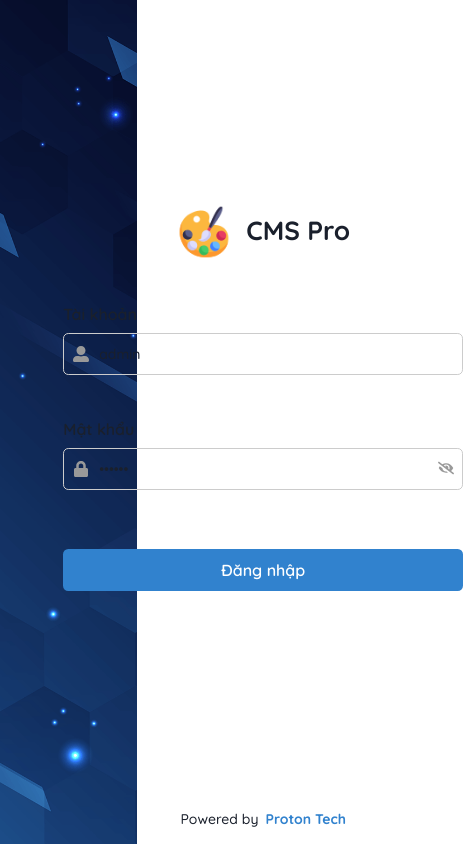
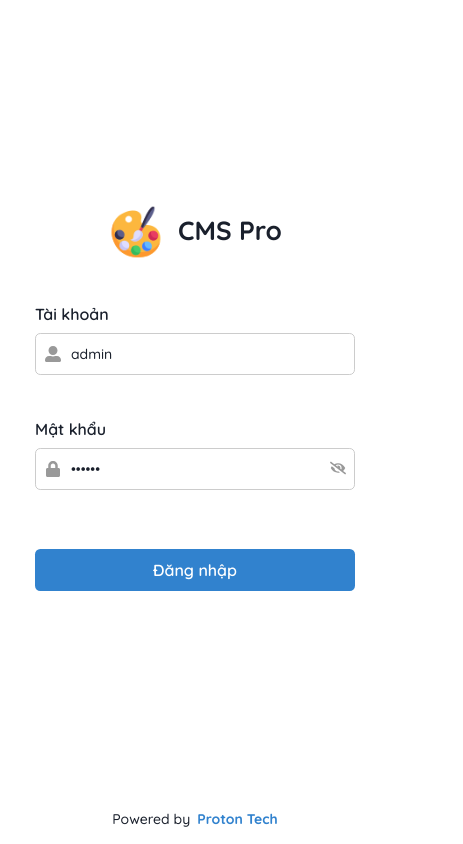
Before and after one commit to ducnguyenhong/base-react-cms, a React (Create React App) app: page /login in a window 390 px wide. Shown: the whole page, 463 px wide, since content can reach past the window. Built offline with nearby package versions, Linux system fonts and the light colour scheme.

Commit message:
Responsive page Login

```diff
--- a/package.json
+++ b/package.json
@@ -14,6 +14,7 @@
     "prop-types": "^15.8.1",
     "react": "^18.2.0",
     "react-dom": "^18.2.0",
+    "react-helmet": "^6.1.0",
     "react-hook-form": "^7.43.1",
     "react-icons": "^4.7.1",
     "react-router-dom": "^6.8.1",
--- a/src/pages/example/example.js
+++ b/src/pages/example/example.js
@@ -1,10 +1,18 @@
 import { Flex } from '@chakra-ui/react';
+import { Helmet } from 'react-helmet';
 import { useScrollTop } from 'utils/helper';
 
 const Example = () => {
   useScrollTop();
 
-  return <Flex>Home Page</Flex>;
+  return (
+    <Flex>
+      <Helmet>
+        <title>Example | CMS Pro</title>
+      </Helmet>
+      Home Page
+    </Flex>
+  );
 };
 
 export default Example;
--- a/src/pages/home/home.js
+++ b/src/pages/home/home.js
@@ -1,4 +1,5 @@
 import { Box, Flex } from '@chakra-ui/react';
+import { Helmet } from 'react-helmet';
 import { useScrollTop } from 'utils/helper';
 
 const Home = () => {
@@ -6,6 +7,9 @@
 
   return (
     <Flex direction="column">
+      <Helmet>
+        <title>Bảng điều khiển | CMS Pro</title>
+      </Helmet>
       <Box mt={16}>home</Box>
     </Flex>
   );
--- a/src/pages/login/login.js
+++ b/src/pages/login/login.js
@@ -2,18 +2,20 @@
 import ImgLoginIntro from 'assets/images/login-intro.png';
 import Logo from 'assets/images/logo.png';
 import { useCallback, useEffect, useState } from 'react';
+import { Helmet } from 'react-helmet';
 import { useForm } from 'react-hook-form';
 import { FaEye, FaEyeSlash, FaLock, FaUserAlt } from 'react-icons/fa';
 import { useNavigate } from 'react-router-dom';
 import { useRecoilState } from 'recoil';
 import { tokenState } from 'state-manage/recoil';
-import { showToast } from 'utils/helper';
+import { showToast, useMediaQuery } from 'utils/helper';
 
 const Login = () => {
   const [showPass, setShowPass] = useState(false);
   const [isLoading, setIsLoading] = useState(false);
   const [token, setToken] = useRecoilState(tokenState);
   const navigate = useNavigate();
+  const isMobileAndTablet = useMediaQuery('(max-width: 992px)');
 
   const {
     register,
@@ -56,11 +58,24 @@
 
   return (
     <Flex h="100vh">
-      <Flex w="35%" h="full">
-        <Image src={ImgLoginIntro} objectFit="cover" h="full" />
-      </Flex>
-      <Flex w="65%" h="full" direction="column" align="center" justify="center">
-        <Flex flex={1} justify="center" align="center" direction="column" gap={12} w="400px">
+      <Helmet>
+        <title>Đăng nhập | CMS Pro</title>
+      </Helmet>
+      {!isMobileAndTablet && (
+        <Flex w="35%" h="full">
+          <Image src={ImgLoginIntro} objectFit="cover" h="full" />
+        </Flex>
+      )}
+      <Flex w={{ xs: 'full', lg: '65%' }} h="full" direction="column" align="center" justify="center">
+        <Flex
+          flex={1}
+          justify="center"
+          align="center"
+          direction="column"
+          gap={12}
+          w={{ xs: 'full', lg: '400px' }}
+          px={{ xs: 10, md: 40, lg: 0 }}
+        >
           <Flex align="center" gap={4}>
             <Image src={Logo} w={16} />
             <Heading as="h3">CMS Pro</Heading>
@@ -81,7 +96,7 @@
                     borderColor="#CCC"
                     _focus={{ border: 'none' }}
                     _hover={{ borderColor: '#b3b3b3' }}
-                    {...register('username', { required: 'Vui lòng nhập mật khẩu' })}
+                    {...register('username', { required: 'Vui lòng nhập tài khoản' })}
                   />
                 </InputGroup>
                 {errors && errors.username && <Text color="red">{errors.username.message}</Text>}
--- a/src/pages/user/list/user-list.js
+++ b/src/pages/user/list/user-list.js
@@ -1,5 +1,6 @@
 import { Flex } from '@chakra-ui/react';
 import { ButtonCreate } from 'components/table-control';
+import { Helmet } from 'react-helmet';
 import { useScrollTop } from 'utils/helper';
 import UserFilter from './filter';
 import UserTable from './table';
@@ -9,6 +10,9 @@
 
   return (
     <Flex direction="column">
+      <Helmet>
+        <title>Danh sách người dùng | CMS Pro</title>
+      </Helmet>
       <Flex justify="flex-end">
         <ButtonCreate route="/users/create" />
       </Flex>
```
Also changed, not shown: 1 other file (tests, documents, lock files or other folders).
